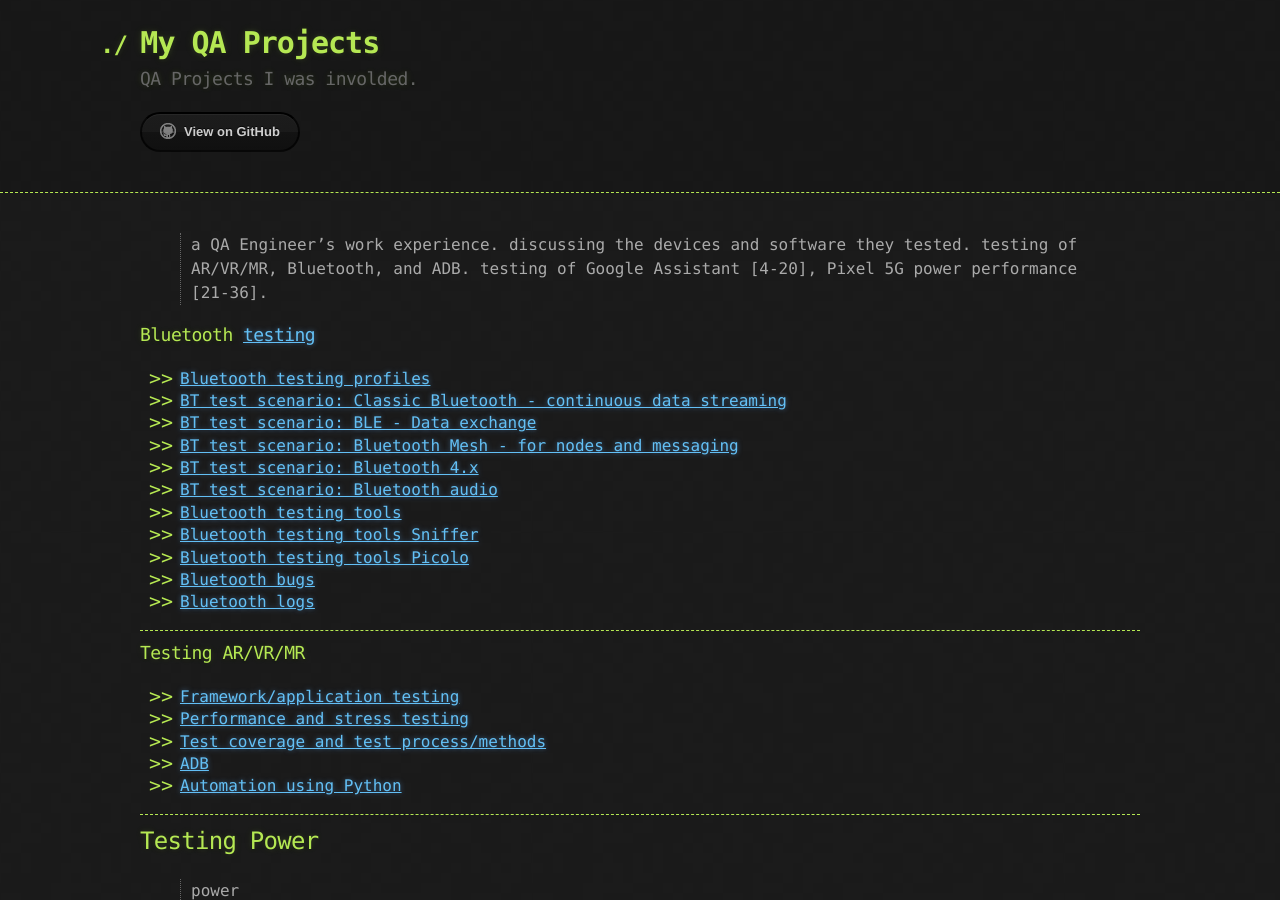
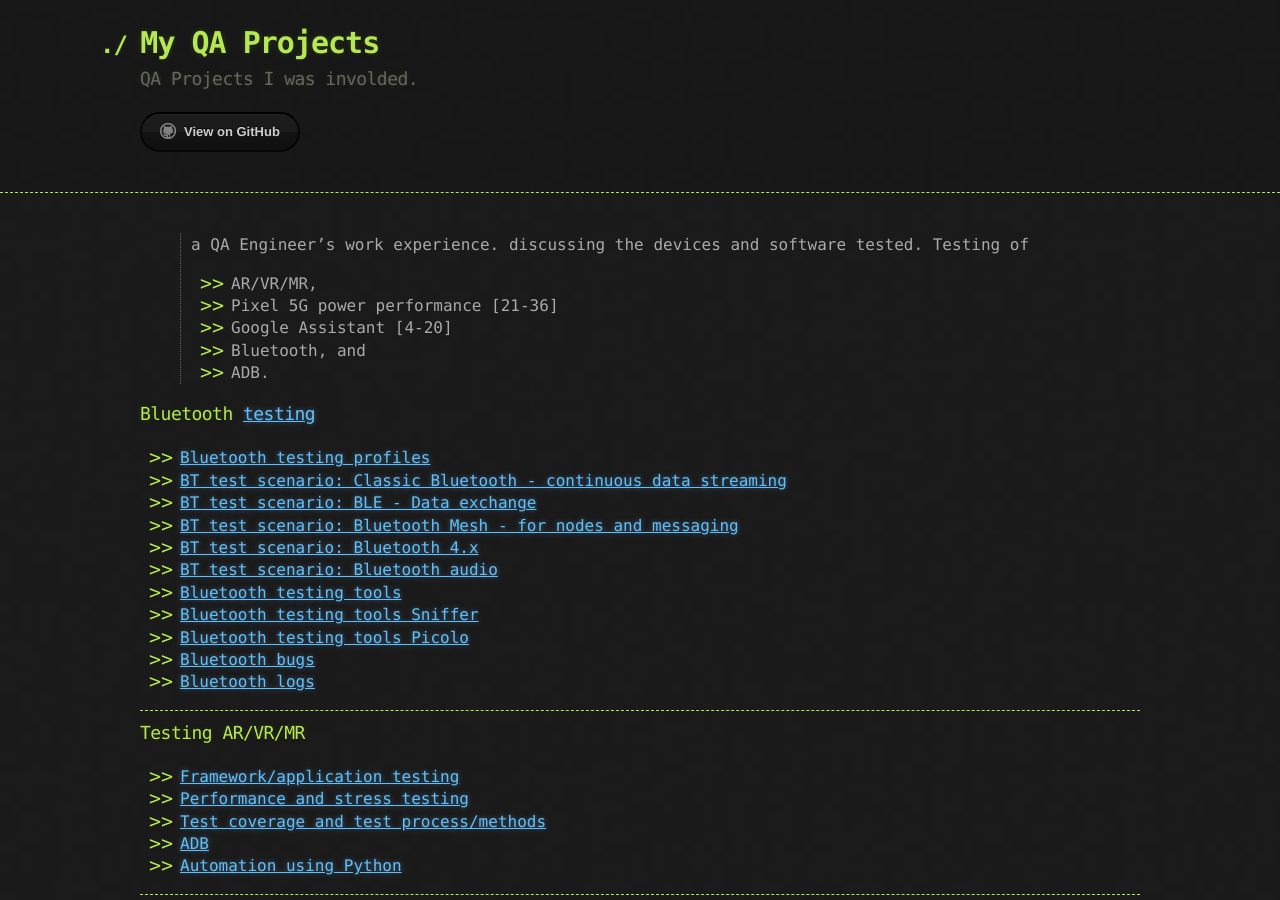
Before and after one commit to sciustechnologia/sciustechnologia.github.io, a Jekyll site: the page built from index.md, in a window 1280 px wide and 900 px high. Built offline with Jekyll 4.4.1, drawn with Linux system fonts in a browser that asks for light colours.

Commit message:
Update index.md

```diff
--- a/index.md
+++ b/index.md
@@ -5,9 +5,13 @@ description: QA testing and technical writing
 ---
 
 > a QA Engineer’s work experience.
-> discussing the devices and software they tested.
-> testing of AR/VR/MR, Bluetooth, and ADB.
-> testing of Google Assistant [4-20], Pixel 5G power performance [21-36].
+> discussing the devices and software tested.
+> Testing of
+*  AR/VR/MR,
+*  Pixel 5G power performance [21-36]
+*  Google Assistant [4-20]
+*  Bluetooth, and
+*  ADB.
 
 ### Bluetooth [testing](./testing/bt.html)
 - [Bluetooth testing profiles](./testing/bt_profiles.html)
```
